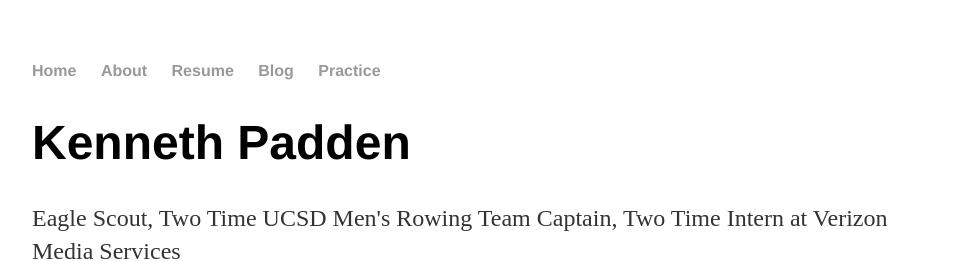
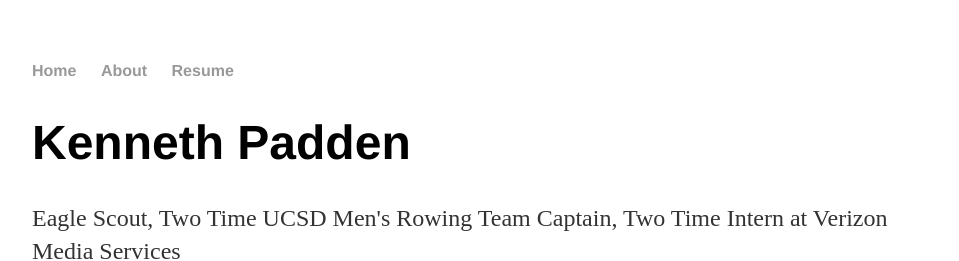
Before and after one commit to kpadden/kpadden.github.io, a Jekyll site: the page built from index.html, in a window 1280 px wide. Shown: the top 261 px of the page, without its empty margins (160-1119 px from the left). Built offline with Jekyll 4.4.1, drawn with Linux system fonts in a browser that asks for light colours.

Commit message:
Update default.html

```diff
--- a/_layouts/default.html
+++ b/_layouts/default.html
@@ -8,13 +8,11 @@
         <link rel="stylesheet" type="text/css" href="/css/main.css">
     </head>
     <body>
-        <nav>
+        <nav class="sidenav">
             <ul>
                 <li><a href="/">Home</a></li>
                 <li><a href="/about">About</a></li>
                 <li><a href="/cv">Resume</a></li>
-                <li><a href="/blog">Blog</a></li>
-                <li><a href="/practice">Practice</a></li>
             </ul>
         </nav>
         <div class="container">
```
